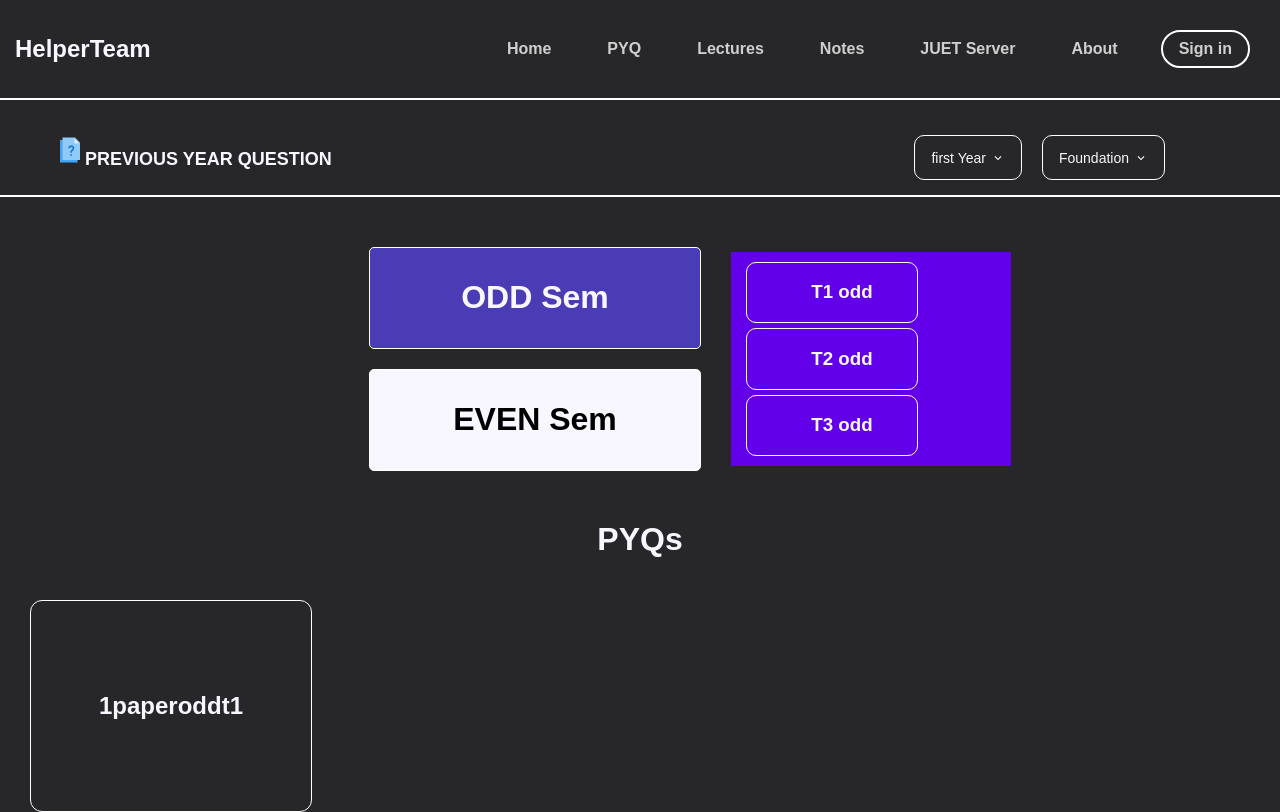
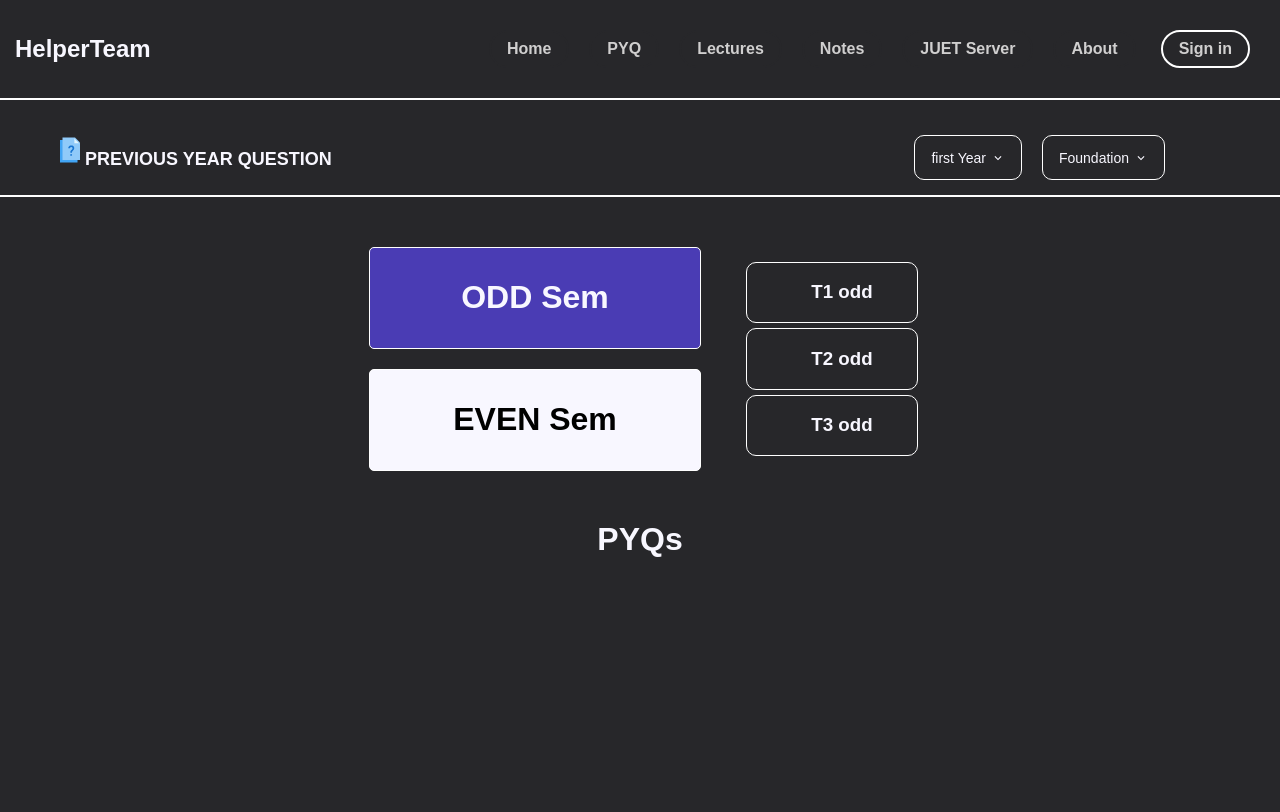
Before and after one commit to Indranil102/Helper_Team, a React (Create React App) app: page /pyq in a window 1280 px wide. Built offline with nearby package versions, Linux system fonts and the light colour scheme; the HTML template or start-up script is replaced by a standard one; a web font is replaced by a local one.

Commit message:
json update

```diff
--- a/src/Pages/pyq/Pyq.css
+++ b/src/Pages/pyq/Pyq.css
@@ -295,7 +295,7 @@ body {
 
   flex: 1;
   margin-left: 200px;
-  background-color: #6200ea;
+
   min-width: 150px;
   max-width: 250px;
 
--- a/src/Pages/pyq/Pyq.jsx
+++ b/src/Pages/pyq/Pyq.jsx
@@ -7,11 +7,11 @@ import Papers from './Papers';
 const Pyq = () => {
   const [selectedSem, setSelectedSem] = useState('odd');
   const [selectedtest, setSelectedtest] = useState('t1');
-
+  const [clickedTest, setClickedTest] = useState(false);
   const [selectedYear, setSelectedYear] = useState('first');
   function handleTestClick(test) {
     setSelectedtest(test);
-
+    setClickedTest(true);
   }
 
   function selectSem() {
@@ -30,6 +30,7 @@ const Pyq = () => {
         </>
       ) : (
         <>
+          <div style={{gap:'20px', display:'flex',flexDirection:'column'}}>
           <div className={`test ${selectedtest === 't1' ? 'selected' : ''}`} onClick={() => handleTestClick('t1')}>
             <h3>T1 even</h3>
           </div>
@@ -39,6 +40,8 @@ const Pyq = () => {
           <div className={`test ${selectedtest === 't3' ? 'selected' : ''}`} onClick={() => handleTestClick('t3')}>
             <h3>T3 even</h3>
           </div>
+          </div>
+
         </>
       )
     );
@@ -90,12 +93,20 @@ const Pyq = () => {
           {selectSem()}
         </div>
       </div>
+
       <div className='pyqs'><h4>PYQs</h4></div>
-      <div className='selected-test'>
-          <div className='select-paper'>
-            <Papers Sem={selectedSem} test={selectedtest} year={selectedYear}/>
-          </div>
+
+      {clickedTest && (
+
+        <div className='selected-test'>
+        <div className='select-paper'>
+          <Papers Sem={selectedSem} test={selectedtest} year={selectedYear}/>
         </div>
+        </div>
+      )
+      }
+
+
     </div>
   );
 };
```
